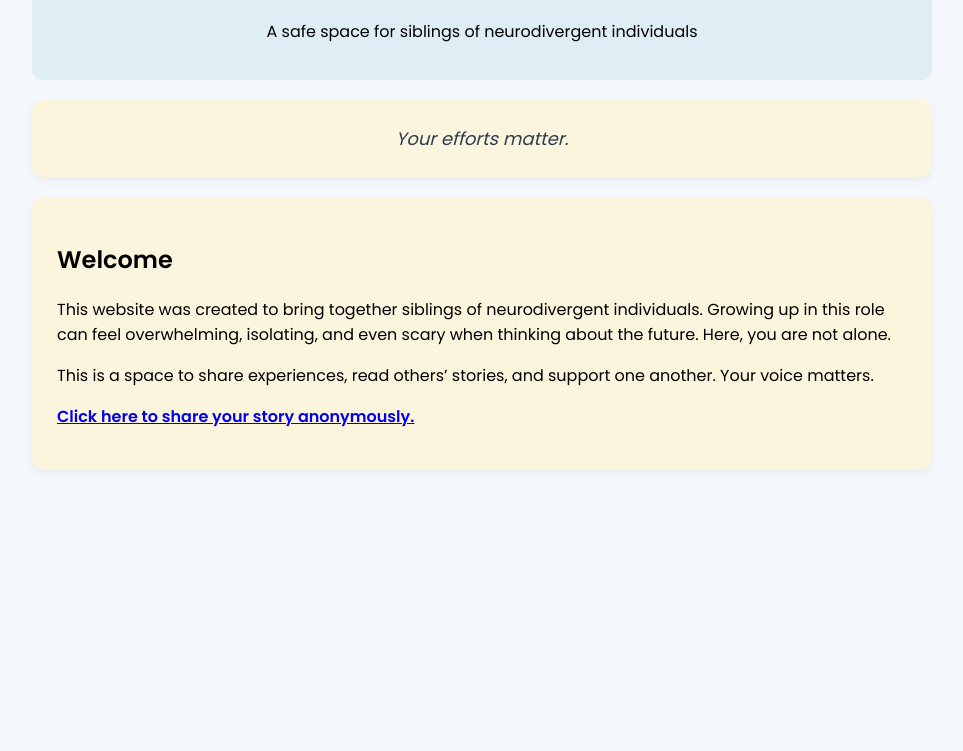
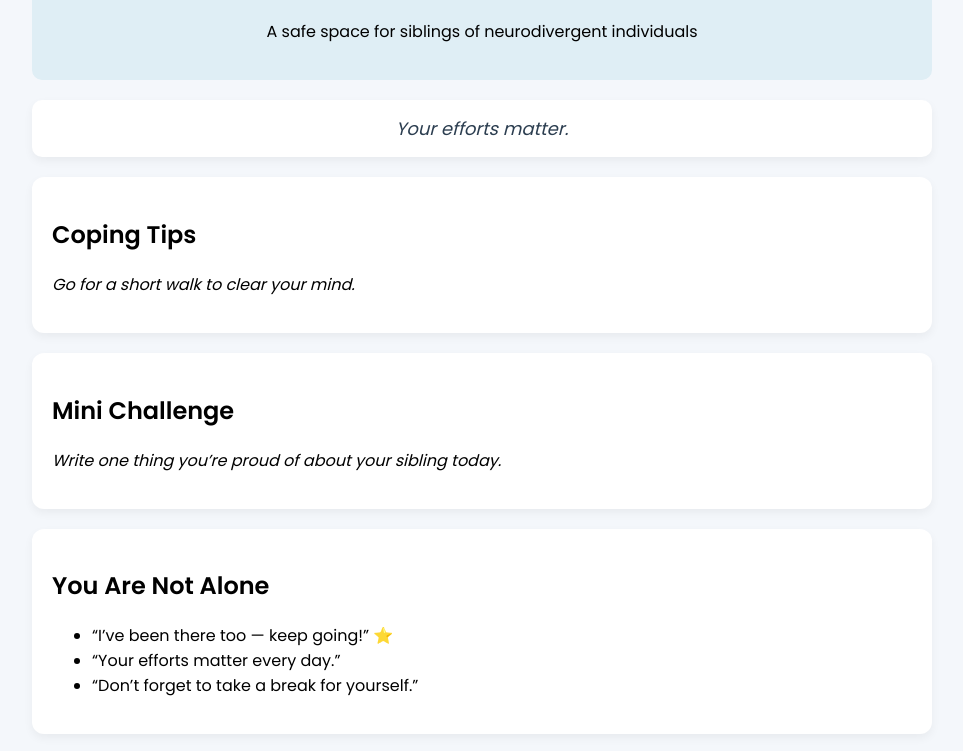
Before and after one commit to sriharinivaddiparthi-art/-Sibling-Support-Community-, a plain HTML site: page index.html in a window 1280 px wide. Shown: the part 187-938 px from the top of the page, without its empty margins (158-1121 px from the left). Before the commit the page ends 800 px from the top, so only its background shows below. Drawn offline with Linux system fonts and the light colour scheme.

Commit message:
Update index.html

```diff
--- a/index.html
+++ b/index.html
@@ -23,12 +23,41 @@
         <p>A safe space for siblings of neurodivergent individuals</p>
     </header>
 
-    <!-- Daily Quote Section -->
-    <section id="daily-quote" style="font-style:italic; color:#2c3e50; margin-top:20px; text-align:center; font-size:18px;">
+    <!-- Random Daily Quote -->
+    <section id="daily-quote" style="font-style:italic; color:#2c3e50; margin-top:20px; text-align:center; font-size:18px; padding:15px; border-radius:10px; background:#ffffff; box-shadow:0px 4px 10px rgba(0,0,0,0.05);">
         <!-- Quote will appear here -->
     </section>
 
-    <!-- Main Welcome Section -->
+    <!-- Coping Tips Card -->
+    <section id="coping-tips" style="margin-top:20px; padding:20px; background:#ffffff; border-radius:12px; box-shadow:0px 4px 10px rgba(0,0,0,0.05);">
+        <h2>Coping Tips</h2>
+        <p id="tip-text" style="font-style:italic;"></p>
+    </section>
+
+    <!-- Mini Challenge -->
+    <section id="mini-challenge" style="margin-top:20px; padding:20px; background:#ffffff; border-radius:12px; box-shadow:0px 4px 10px rgba(0,0,0,0.05);">
+        <h2>Mini Challenge</h2>
+        <p id="challenge-text" style="font-style:italic;"></p>
+    </section>
+
+    <!-- You Are Not Alone Wall -->
+    <section id="wall" style="margin-top:20px; padding:20px; background:#ffffff; border-radius:12px; box-shadow:0px 4px 10px rgba(0,0,0,0.05);">
+        <h2>You Are Not Alone</h2>
+        <ul id="wall-messages">
+            <li>“I’ve been there too — keep going!” ⭐</li>
+            <li>“Your efforts matter every day.”</li>
+            <li>“Don’t forget to take a break for yourself.”</li>
+        </ul>
+    </section>
+
+    <!-- Example Gamification -->
+    <section id="badges" style="margin-top:20px; padding:20px; background:#ffffff; border-radius:12px; box-shadow:0px 4px 10px rgba(0,0,0,0.05);">
+        <h2>Your Badges</h2>
+        <p>⭐ First Story Shared</p>
+        <p>📖 5 Stories Read</p>
+    </section>
+
+    <!-- Welcome Section -->
     <section>
         <h2>Welcome</h2>
         <p>
@@ -47,8 +76,9 @@
         </p>
     </section>
 
-    <!-- JavaScript for Random Quote -->
+    <!-- JavaScript -->
     <script>
+        // --- Random Daily Quote ---
         const quotes = [
             "You are stronger than you think.",
             "Every small step counts.",
@@ -58,13 +88,32 @@
             "One day at a time.",
             "Your efforts matter."
         ];
+        const randomQuote = quotes[Math.floor(Math.random() * quotes.length)];
+        document.getElementById("daily-quote").innerText = randomQuote;
 
-        // Pick a random quote each time the page loads
-        const randomIndex = Math.floor(Math.random() * quotes.length);
-        const randomQuote = quotes[randomIndex];
+        // --- Coping Tips ---
+        const tips = [
+            "Take 10 minutes to breathe when overwhelmed.",
+            "Write down one positive thing about today.",
+            "Go for a short walk to clear your mind.",
+            "Talk to someone you trust.",
+            "Listen to calming music or meditate."
+        ];
+        const randomTip = tips[Math.floor(Math.random() * tips.length)];
+        document.getElementById("tip-text").innerText = randomTip;
 
-        // Display the quote
-        document.getElementById("daily-quote").innerText = randomQuote;
+        // --- Mini Challenge ---
+        const challenges = [
+            "Write one thing you’re proud of about your sibling today.",
+            "Share a small act of kindness with your sibling.",
+            "Reflect on a positive memory together.",
+            "List 3 things you did well today."
+        ];
+        const randomChallenge = challenges[Math.floor(Math.random() * challenges.length)];
+        document.getElementById("challenge-text").innerText = randomChallenge;
+
+        // --- You Are Not Alone Wall (static for now, can expand later) ---
+        // Already filled in HTML
     </script>
 
 </body>
```
